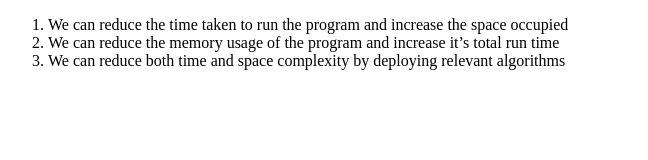
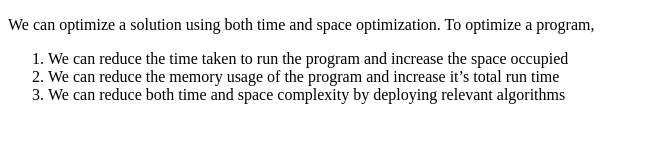
Before and after one commit to girish95500/student1, a website: page main.html in a window 1280 px wide. Shown: the whole page, without its empty margins (0-648 px from the left). Drawn offline with Linux system fonts and the light colour scheme.

Commit message:
created a submission

```diff
--- a/main.html
+++ b/main.html
@@ -10,6 +10,7 @@
 	<!-- the entire body must be written by student -->
     <script type="text/javascript" src="./script.js">
 </script>
+	<p>We can optimize a solution using both time and space optimization. To optimize a program,</p>
 <ol type="1">
 	<li> We can reduce the time taken to run the program and increase the space occupied</li>
 	<li> We can reduce the memory usage of the program and increase it’s total run time</li>
```
